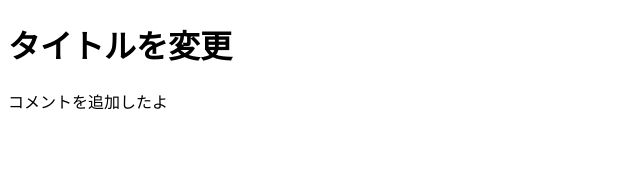
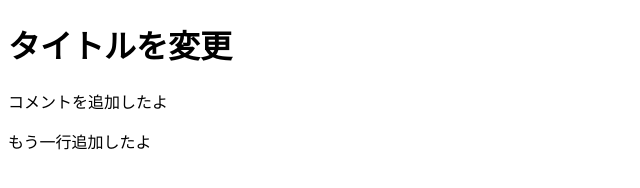
Before and after one commit to Yasuko-lazuli/officework2, a plain HTML site: page index.html in a window 1280 px wide. Shown: the whole page, without its empty margins (0-640 px from the left). Drawn offline with Linux system fonts and the light colour scheme.

Commit message:
行の追加

```diff
--- a/index.html
+++ b/index.html
@@ -8,5 +8,6 @@
 <body>
     <h1>タイトルを変更</h1>
     <p>コメントを追加したよ</p>
+    <p>もう一行追加したよ</p>
 </body>
 </html>
```
